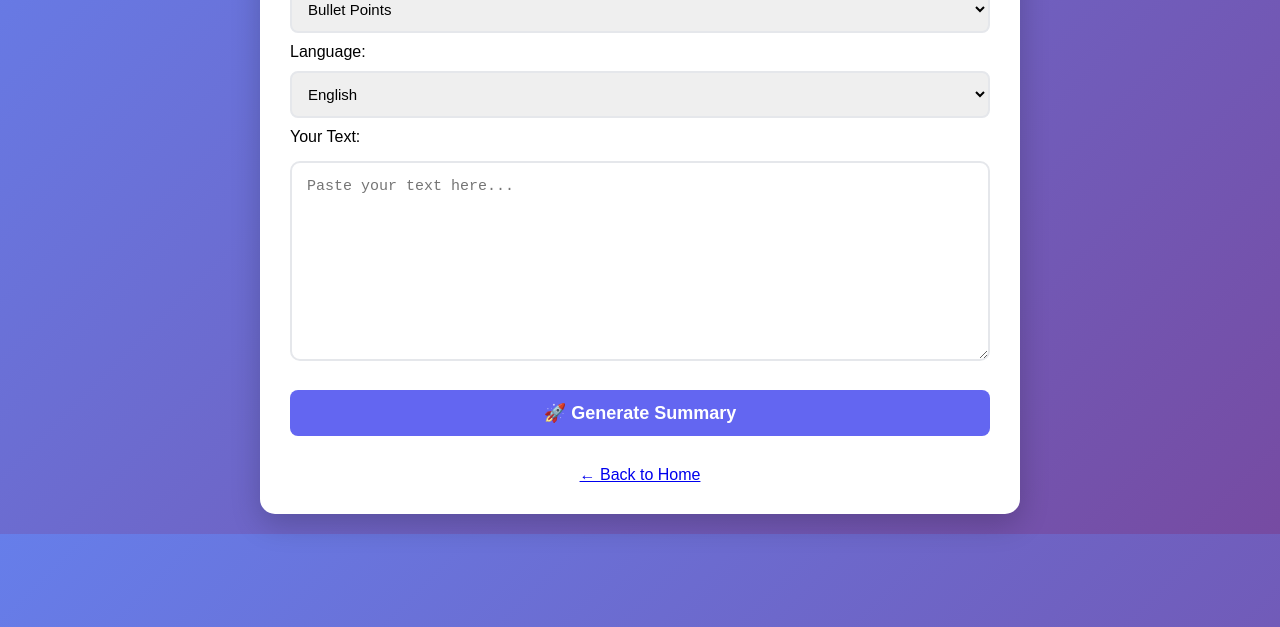
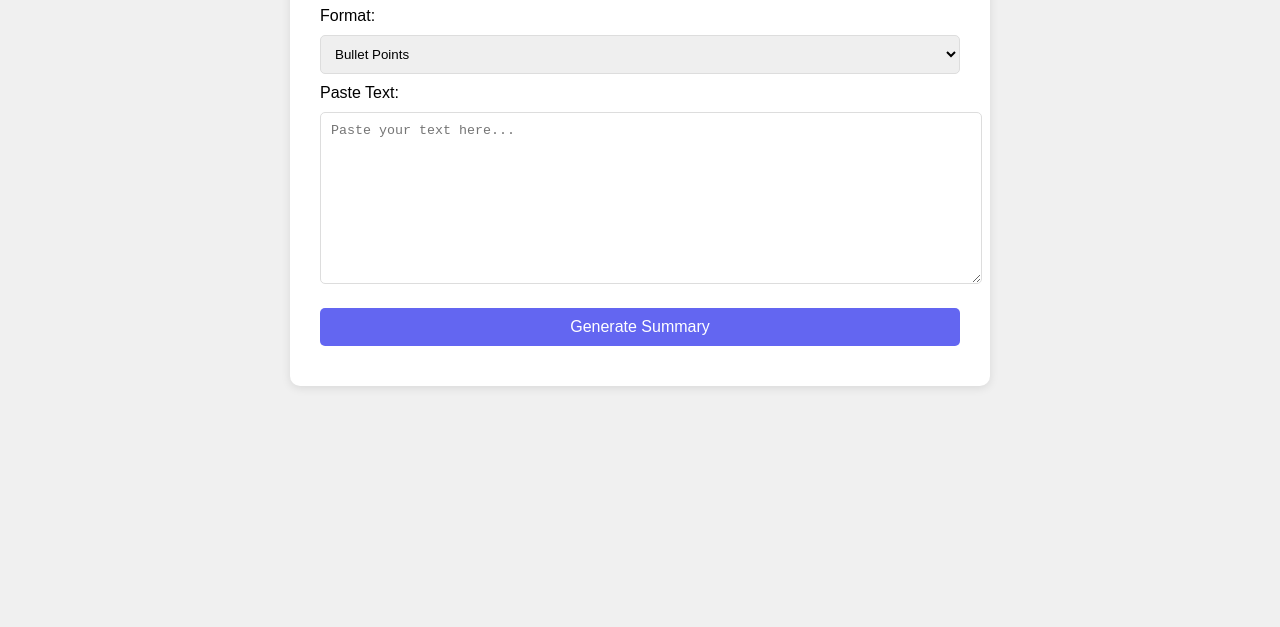
Before and after one commit to mydataaiapp/free-tools-india, a plain HTML site: page summary.html in a window 1280 px wide. Shown: the part 173-800 px from the top of the page. Drawn offline with Linux system fonts and the light colour scheme.

Commit message:
Update summary.html

```diff
--- a/summary.html
+++ b/summary.html
@@ -1,201 +1,123 @@
 <!DOCTYPE html>
-<html lang="en">
+<html>
 <head>
-    <meta charset="UTF-8">
-    <meta name="viewport" content="width=device-width, initial-scale=1.0">
-    <title>Free AI Summary Generator | FreeToolsIndia</title>
-
+    <title>AI Summary Generator</title>
     <style>
         body {
-            font-family: Arial, sans-serif;
-            background: linear-gradient(135deg, #667eea 0%, #764ba2 100%);
-            margin: 0;
+            font-family: Arial;
+            max-width: 700px;
+            margin: 50px auto;
             padding: 20px;
+            background: #f0f0f0;
         }
-
-        .container {
-            max-width: 700px;
-            margin: 0 auto;
+        .box {
             background: white;
             padding: 30px;
-            border-radius: 15px;
-            box-shadow: 0 10px 30px rgba(0,0,0,0.2);
+            border-radius: 10px;
+            box-shadow: 0 2px 10px rgba(0,0,0,0.1);
         }
-
-        h1 {
-            text-align: center;
-            color: #6366f1;
-        }
-
         textarea {
             width: 100%;
-            height: 200px;
-            padding: 15px;
-            border: 2px solid #e5e7eb;
-            border-radius: 10px;
-            font-size: 15px;
-            margin: 15px 0;
-            box-sizing: border-box;
+            height: 150px;
+            padding: 10px;
+            margin: 10px 0;
+            border: 1px solid #ddd;
+            border-radius: 5px;
         }
-
         select, button {
             width: 100%;
-            padding: 12px;
+            padding: 10px;
             margin: 10px 0;
-            border-radius: 8px;
-            border: 2px solid #e5e7eb;
-            font-size: 15px;
-            box-sizing: border-box;
+            border: 1px solid #ddd;
+            border-radius: 5px;
         }
-
         button {
             background: #6366f1;
             color: white;
             border: none;
             cursor: pointer;
-            font-weight: bold;
-            font-size: 18px;
+            font-size: 16px;
         }
-
         button:hover {
             background: #4f46e5;
         }
-
-        button:disabled {
-            background: #9ca3af;
-            cursor: not-allowed;
-        }
-
         #result {
             margin-top: 20px;
-            padding: 20px;
-            background: #f9fafb;
-            border-radius: 10px;
+            padding: 15px;
+            background: #f9f9f9;
+            border-radius: 5px;
             display: none;
-            white-space: pre-wrap;
-            line-height: 1.6;
         }
-
         .loading {
+            display: none;
             text-align: center;
-            color: #6366f1;
-            display: none;
-            margin: 15px 0;
-        }
-
-        .error {
-            color: red;
-            padding: 10px;
-            background: #fee;
-            border-radius: 5px;
+            margin: 10px 0;
         }
     </style>
 </head>
 <body>
-    <div class="container">
-        <h1>📝 AI Summary Generator</h1>
+    <div class="box">
+        <h1>AI Summary Generator</h1>
 
-        <label>Summary Format:</label>
+        <label>Format:</label>
         <select id="format">
-            <option value="Bullet Points">Bullet Points</option>
-            <option value="Paragraph">Paragraph</option>
-            <option value="Key Takeaways">Key Takeaways</option>
-            <option value="Executive Summary">Executive Summary</option>
+            <option>Bullet Points</option>
+            <option>Paragraph</option>
+            <option>Key Takeaways</option>
         </select>
 
-        <label>Language:</label>
-        <select id="language">
-            <option value="English">English</option>
-            <option value="Hindi">Hindi</option>
-            <option value="Hinglish">Hinglish</option>
-        </select>
+        <label>Paste Text:</label>
+        <textarea id="text" placeholder="Paste your text here..."></textarea>
 
-        <label>Your Text:</label>
-        <textarea id="inputText" placeholder="Paste your text here..."></textarea>
+        <button onclick="generate()">Generate Summary</button>
 
-        <button id="generateBtn" onclick="generateSummary()">🚀 Generate Summary</button>
-
-        <div class="loading" id="loading">⏳ Generating... Please wait...</div>
-
+        <div class="loading" id="loading">Loading...</div>
         <div id="result"></div>
-
-        <a href="index.html" style="display:block; text-align:center; margin-top:20px;">← Back to Home</a>
     </div>
 
     <script>
-        async function generateSummary() {
-            // Get values
-            var text = document.getElementById('inputText').value;
+    async function generate() {
+        var text = document.getElementById('text').value;
         var format = document.getElementById('format').value;
-            var language = document.getElementById('language').value;
-
         var result = document.getElementById('result');
         var loading = document.getElementById('loading');
-            var btn = document.getElementById('generateBtn');
 
-            // Validation
-            if (!text || text.length < 50) {
-                alert('Please paste at least 50 characters of text.');
+        if (text.length < 50) {
+            alert('Please paste at least 50 characters');
             return;
         }
 
-            // Show loading
-            btn.disabled = true;
         loading.style.display = 'block';
         result.style.display = 'none';
 
-            // Create prompt
-            var prompt = 'Summarize this text in ' + format + ' format.\n' +
-                         'Language: ' + language + '\n\n' +
-                         'Text: ' + text;
-
-            console.log('Sending request to API...');
-
         try {
-                // DIRECT API CALL - No callAI function
             var response = await fetch('/api/groq', {
                 method: 'POST',
                 headers: {
-                        'Content-Type': 'application/json',
+                    'Content-Type': 'application/json'
                 },
                 body: JSON.stringify({
-                        prompt: prompt,
-                        systemPrompt: 'You are a professional summarizer. Create clear and accurate summaries.',
-                        maxTokens: 1000
+                    prompt: 'Summarize in ' + format + ': ' + text,
+                    systemPrompt: 'You are a summarizer',
+                    maxTokens: 500
                 })
             });
 
-                console.log('Response status:', response.status);
+            var data = await response.json();
 
-                if (!response.ok) {
-                    throw new Error('HTTP Error: ' + response.status);
+            if (data.choices && data.choices[0]) {
+                result.innerHTML = data.choices[0].message.content;
+                result.style.display = 'block';
+            } else {
+                result.innerHTML = 'Error: ' + JSON.stringify(data);
+                result.style.display = 'block';
+            }
+        } catch (e) {
+            result.innerHTML = 'Error: ' + e.message;
+            result.style.display = 'block';
         }
 
-                var data = await response.json();
-                console.log('API Response:', data);
-
-                // Extract content
-                var content = '';
-                if (data.choices && data.choices[0] && data.choices[0].message) {
-                    content = data.choices[0].message.content;
-                } else if (data.error) {
-                    throw new Error(data.error);
-                } else {
-                    throw new Error('Invalid response format');
-                }
-
-                // Show result
-                result.innerHTML = '<h3>✅ Summary:</h3><br>' + content.replace(/\n/g, '<br>');
-                result.style.display = 'block';
-
-            } catch (error) {
-                console.error('Error:', error);
-                result.innerHTML = '<div class="error">❌ Error: ' + error.message + '</div>';
-                result.style.display = 'block';
-            } finally {
-                btn.disabled = false;
         loading.style.display = 'none';
-            }
     }
     </script>
 </body>
```
Lines whose indentation alone changed are shown as unchanged.
